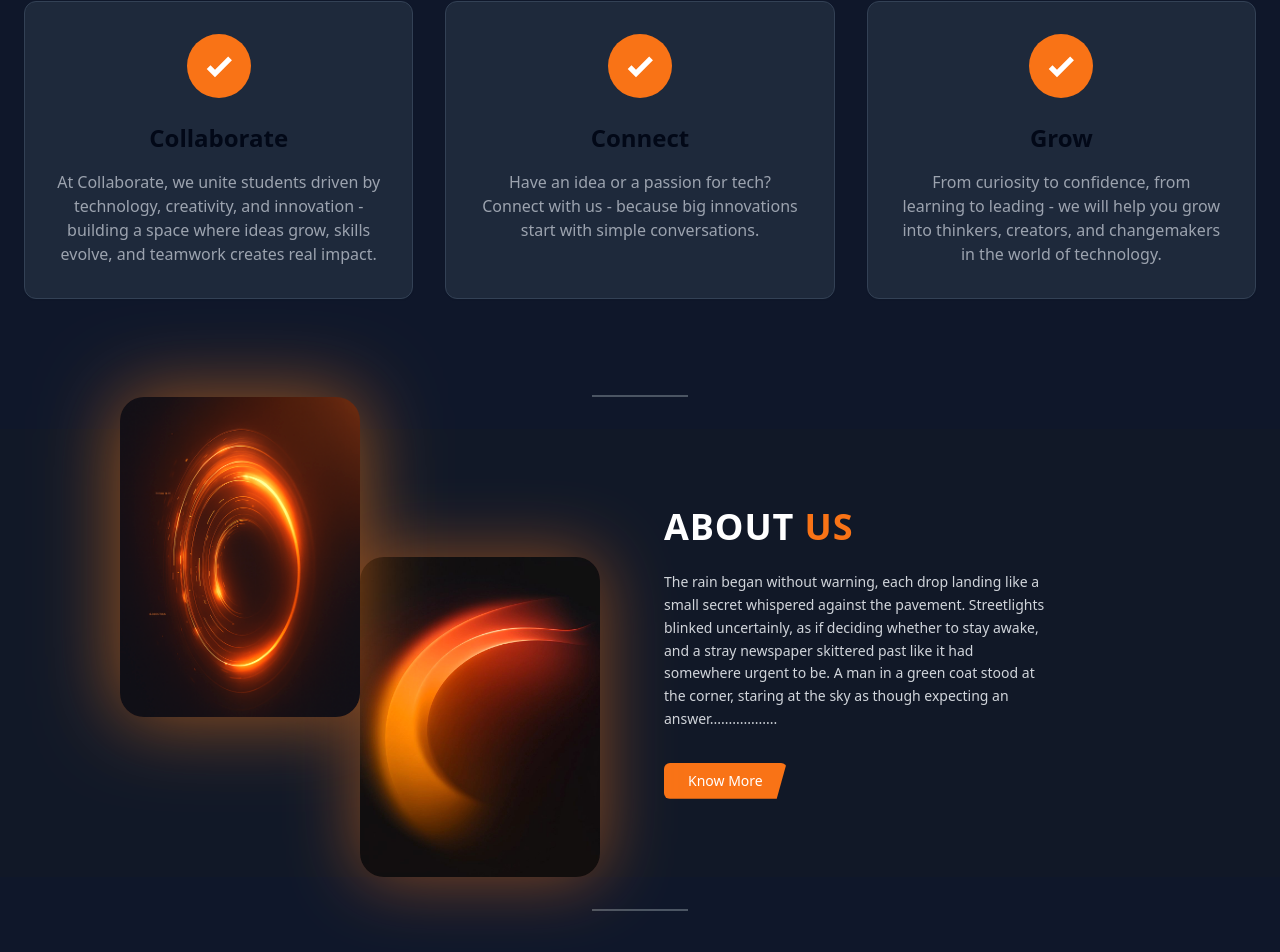
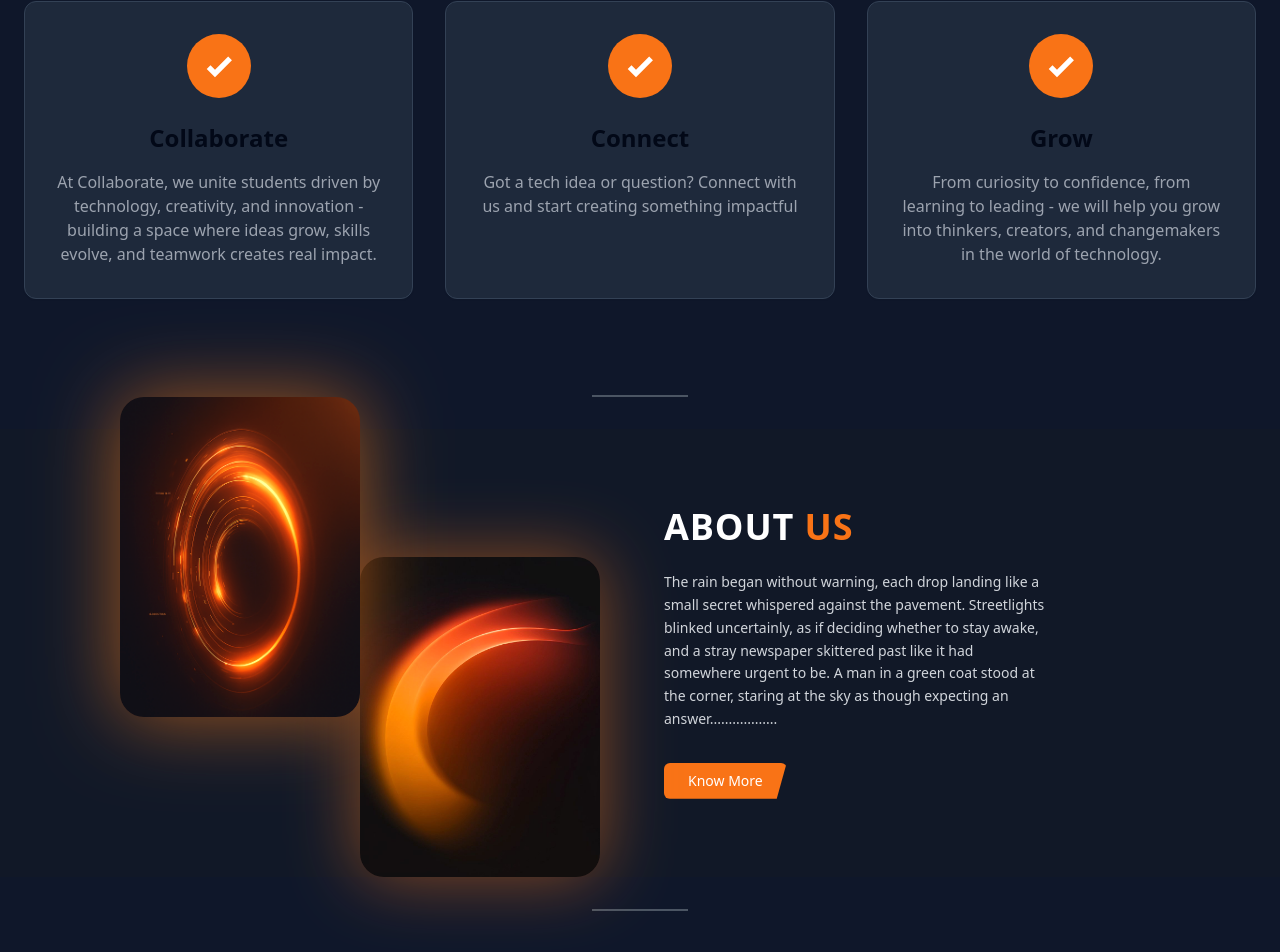
Before and after one commit to Harshvardhan9560/technovation, a React (Vite) app in the folder CLIENT/: page / in a window 1280 px wide. Shown: the part 2504-3456 px from the top of the page. Built offline with nearby package versions, Linux system fonts and the light colour scheme.

Commit message:
connect2

```diff
--- a/CLIENT/src/App.jsx
+++ b/CLIENT/src/App.jsx
@@ -106,7 +106,7 @@ function App() {
                 {
                   title: "Connect",
                   description:
-                    "Have an idea or a passion for tech? Connect with us - because big innovations start with simple conversations.",
+                    "Got a tech idea or question? Connect with us and start creating something impactful",
                 },
                 {
                   title: "Grow",
```
